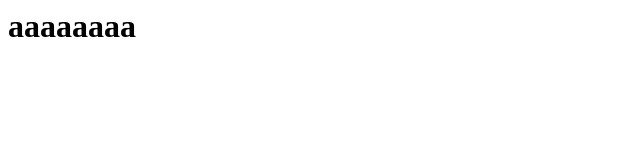
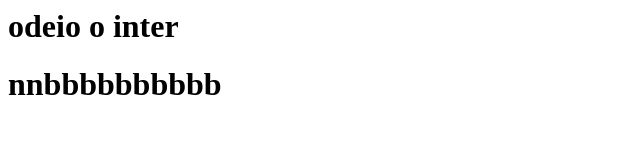
Before and after one commit to 1rennz/github, a plain HTML site: page index.html in a window 1280 px wide. Shown: the whole page, without its empty margins (0-640 px from the left). Drawn offline with Linux system fonts and the light colour scheme.

Commit message:
framengo

```diff
--- a/index.html
+++ b/index.html
@@ -1 +1,2 @@
-<h1>aaaaaaaa </h1>
+<h1>odeio o inter</h1>
+<h1>nnbbbbbbbbbb </h1>
```
Also changed, not shown: README.md.
